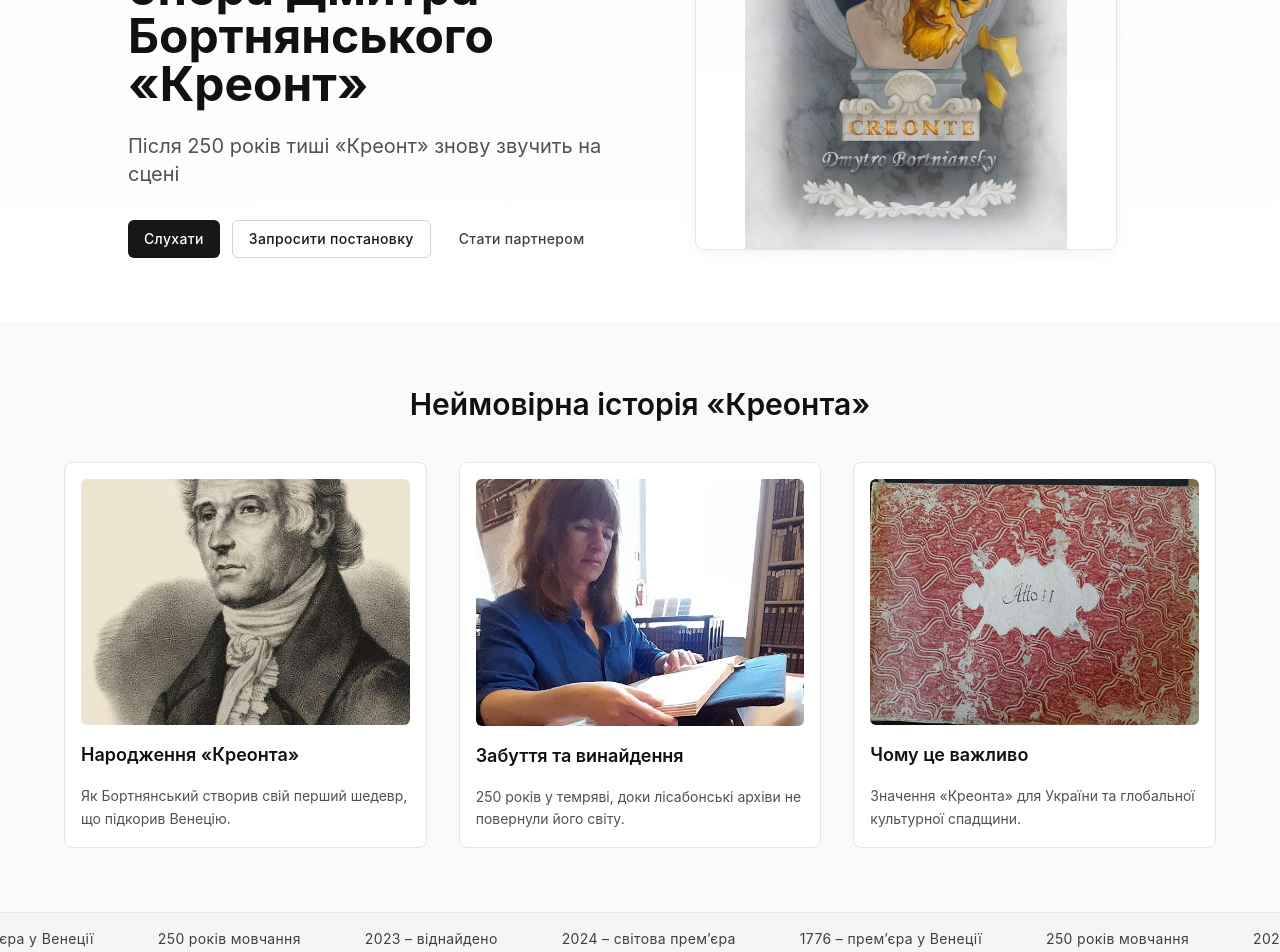
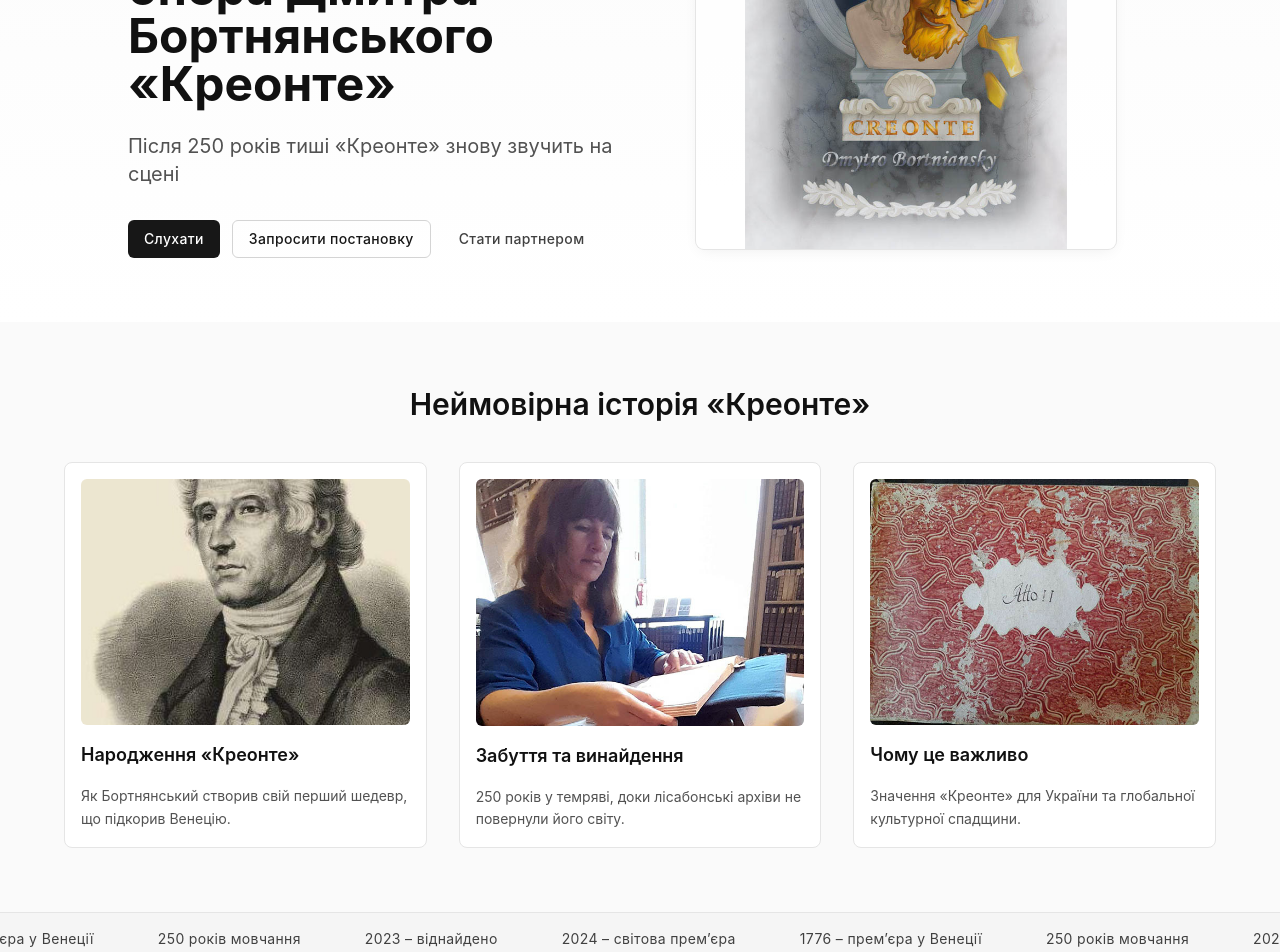
Before and after one commit to fais-world/CREONTE, a Next.js app: page /1 in a window 1280 px wide. Shown: the part 340-1292 px from the top of the page. Built offline with nearby package versions, Linux system fonts and the light colour scheme.

Commit message:
Brand normalization: replace Creont/Kreont with CREONTE; update Ukrainian «Креонт» → «Креонте»; adjust final EN wording; rename package to creonte-landing-min

```diff
--- a/package.json
+++ b/package.json
@@ -1,5 +1,5 @@
 {
-  "name": "kreont-landing-min",
+  "name": "creonte-landing-min",
   "private": true,
   "version": "0.1.0",
   "type": "module",
--- a/src/app/[locale]/page.tsx
+++ b/src/app/[locale]/page.tsx
@@ -101,7 +101,7 @@ const performersData = [
     roleUk: "Креонт",
     descUk: "Соліст Нац. філармонії, лауреат конкурсів",
     nameEn: "Sergiy Bortnyk",
-    roleEn: "Creont",
+    roleEn: "CREONTE",
     descEn: "Soloist, laureate",
   },
   {
@@ -441,8 +441,8 @@ export default async function LocalizedPage(props: any) {
           <div>
             <p className="text-lg md:text-xl font-light leading-relaxed mb-4">
               {locale === "uk"
-                ? "Відродження «Креонта» не залишилося непоміченим. Про відкриття та премʼєру писали українські й міжнародні медіа."
-                : "The revival of “Creont” drew national and international media attention."}
+                ? "Відродження «Креонте» не залишилося непоміченим. Про відкриття та премʼєру писали українські й міжнародні медіа."
+                : "The revival of “CREONTE” drew national and international media attention."}
             </p>
             <blockquote className="border-l-4 pl-4 text-neutral-700 dark:text-neutral-300 italic mb-2">
               {dict.quote.text}
@@ -471,8 +471,8 @@ export default async function LocalizedPage(props: any) {
       <Section id="revival-team" className="bg-neutral-50">
         <h2 className="text-2xl md:text-3xl font-semibold mb-10 text-center">
           {locale === "uk"
-            ? "Люди, які повернули «Креонта»"
-            : "People Who Revived “Creont”"}
+            ? "Люди, які повернули «Креонте»"
+            : "People Who Revived “CREONTE”"}
         </h2>
         <div className="grid sm:grid-cols-2 md:grid-cols-3 gap-8 max-w-5xl mx-auto">
           {revivalPeople.map((p) => (
--- a/src/i18n/dictionaries/en.ts
+++ b/src/i18n/dictionaries/en.ts
@@ -9,8 +9,8 @@ export const en = {
   },
   hero: {
     title:
-      "Rediscovered masterwork: the first opera by Dmytro Bortniansky – “Creont”",
-    subtitle: "After 250 years of silence “Creont” returns to the stage",
+      "Rediscovered masterwork: the first opera by Dmytro Bortniansky – “CREONTE”",
+    subtitle: "After 250 years of silence “CREONTE” returns to the stage",
     ctas: {
       listen: "Listen",
       invite: "Invite the production",
@@ -18,10 +18,10 @@ export const en = {
     },
   },
   story: {
-    heading: "The incredible story of “Creont”",
+    heading: "The incredible story of “CREONTE”",
     cards: [
       {
-        title: "Birth of “Creont”",
+        title: "Birth of “CREONTE”",
         text: "How Bortniansky created his first masterpiece that impressed Venice.",
       },
       {
@@ -61,12 +61,12 @@ export const en = {
     ],
   },
   final: {
-    title: "Creont has returned to live",
+    title: "CREONTE has returned to life",
     text: "Join: listen, support, share.",
     listen: "Listen",
     invite: "Invite production",
     partner: "Partnership",
   },
-  footer: "© 2025 Creont Opera. Temporary static version.",
+  footer: "© 2025 CREONTE Opera. Temporary static version.",
 };
 export type EnDict = typeof en;
--- a/src/i18n/dictionaries/uk.ts
+++ b/src/i18n/dictionaries/uk.ts
@@ -9,8 +9,8 @@ export const uk = {
   },
   hero: {
     title:
-      "Відродження загубленого шедевру: перша опера Дмитра Бортнянського «Креонт»",
-    subtitle: "Після 250 років тиші «Креонт» знову звучить на сцені",
+      "Відродження загубленого шедевру: перша опера Дмитра Бортнянського «Креонте»",
+    subtitle: "Після 250 років тиші «Креонте» знову звучить на сцені",
     ctas: {
       listen: "Слухати",
       invite: "Запросити постановку",
@@ -18,10 +18,10 @@ export const uk = {
     },
   },
   story: {
-    heading: "Неймовірна історія «Креонта»",
+    heading: "Неймовірна історія «Креонте»",
     cards: [
       {
-        title: "Народження «Креонта»",
+        title: "Народження «Креонте»",
         text: "Як Бортнянський створив свій перший шедевр, що підкорив Венецію.",
       },
       {
@@ -30,7 +30,7 @@ export const uk = {
       },
       {
         title: "Чому це важливо",
-        text: "Значення «Креонта» для України та глобальної культурної спадщини.",
+        text: "Значення «Креонте» для України та глобальної культурної спадщини.",
       },
     ],
   },
@@ -61,12 +61,12 @@ export const uk = {
     ],
   },
   final: {
-    title: "Креонт повернувся, щоб жити",
+    title: "Креонте повернувся, щоб жити",
     text: "Долучайтеся: слухайте, підтримуйте, діліться.",
     listen: "Слухати",
     invite: "Запросити постановку",
     partner: "Партнерство",
   },
-  footer: "© 2025 Креонт Опера. Тимчасова статична версія.",
+  footer: "© 2025 Креонте Опера. Тимчасова статична версія.",
 };
 export type UkDict = typeof uk;
```
